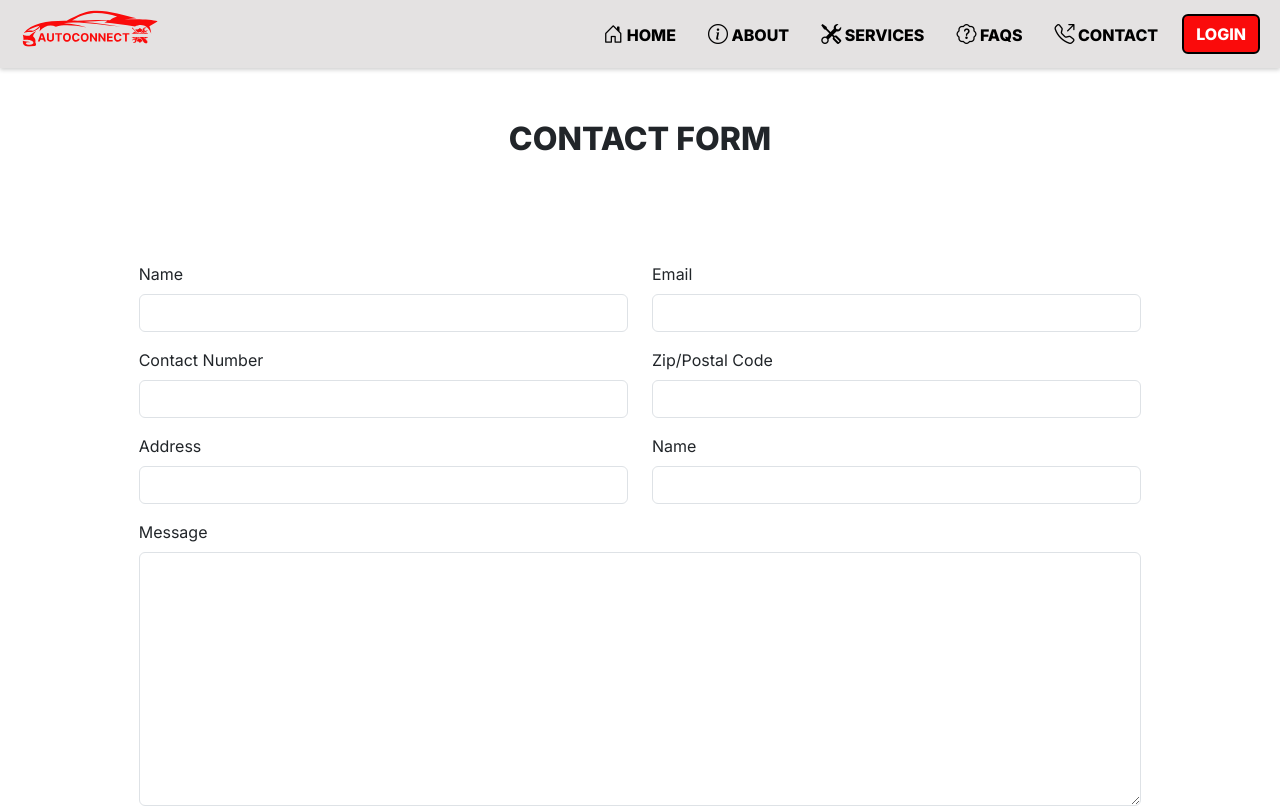
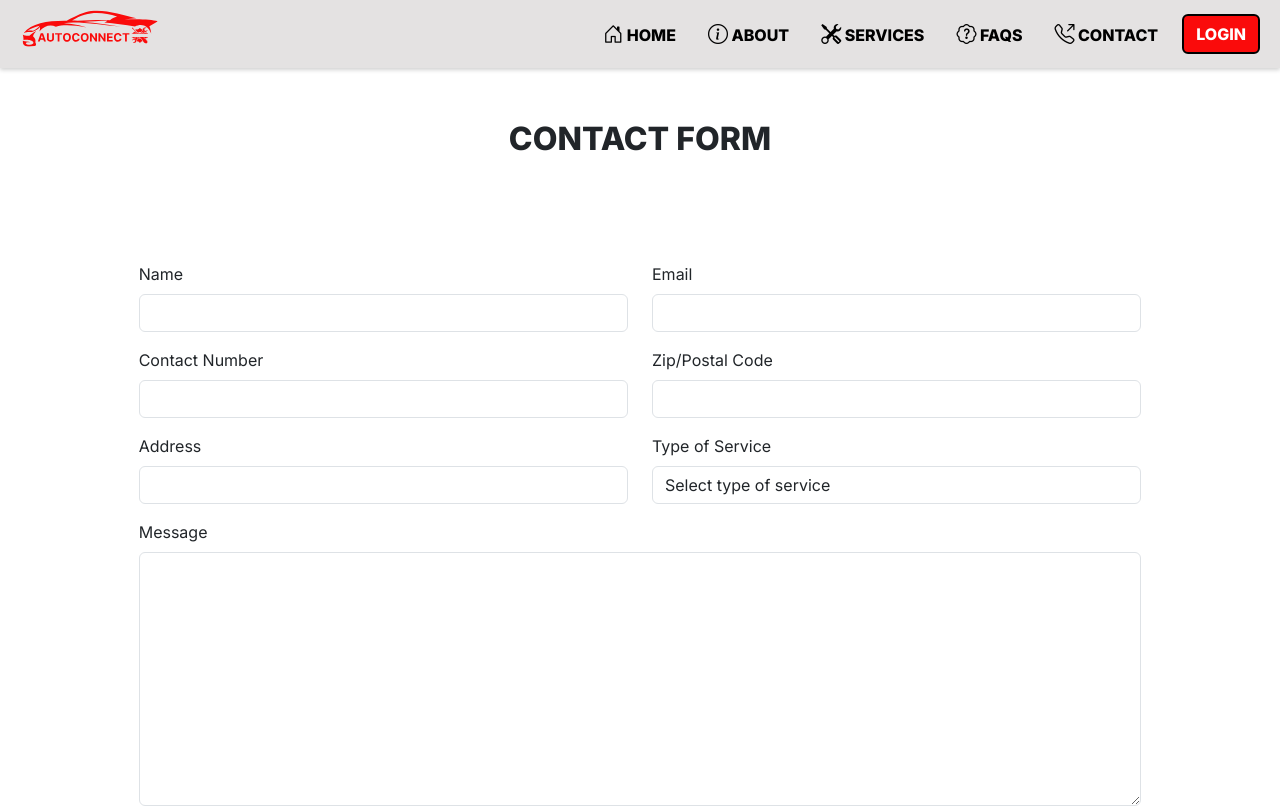
Before and after one commit to jaspherbagor/AutoConnect, a React (Create React App) app in the folder front-end/: page /contact in a window 1280 px wide. Shown: the top 807 px of the page. Built offline with nearby package versions, Linux system fonts and the light colour scheme.

Commit message:
added a structure of the select input type

```diff
--- a/front-end/src/components/pages/client/contact.jsx
+++ b/front-end/src/components/pages/client/contact.jsx
@@ -49,8 +49,15 @@ const Contact = () => {
                 </div>
                 <div className="col-md-6">
                   <div className="mb-3">
-                    <label htmlFor="name" className="form-label">Name</label>
-                    <input type="text" className="form-control" id="name" name="name" />
+                    <label htmlFor="typeofservice" className="form-label">Type of Service</label>
+                    <select name="typeofservice" id="typeofservice" className="form-control">
+                      <option value="">Select type of service</option>
+                      <option value=""></option>
+                      <option value=""></option>
+                      <option value=""></option>
+                      <option value=""></option>
+                      <option value=""></option>
+                    </select>
                   </div>
                 </div>
               </div>
```
